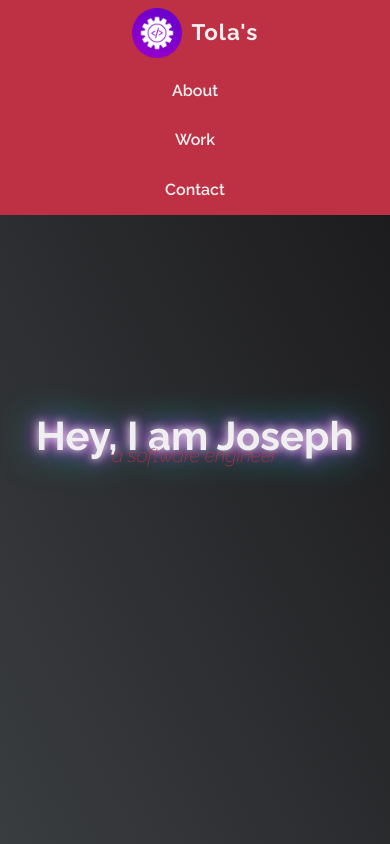
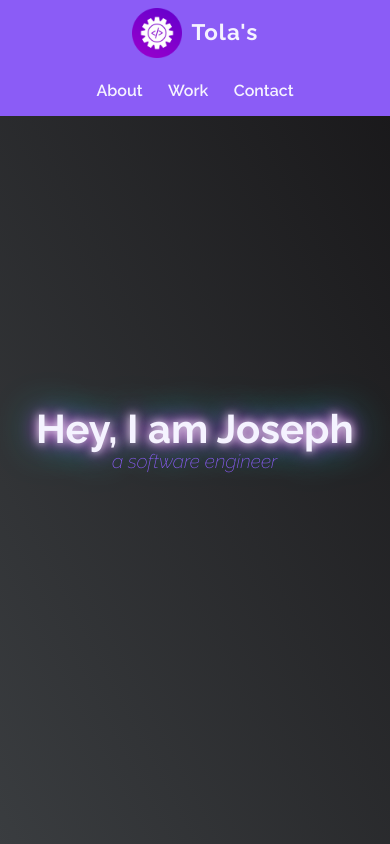
Before and after one commit to josephayanwuyi/Personal-Developer-Portfolio, a plain HTML site: page index.html in a window 390 px wide. Shown: the top 844 px of the page. Drawn offline with Linux system fonts and the light colour scheme.

Commit message:
update color preference and reduce margin top of paragraph inside welcome-section

```diff
--- a/styles.css
+++ b/styles.css
@@ -16,10 +16,10 @@ html {
 }
 
 :root {
-    --main-white: #f0f0f0;
-    --main-red: #be3144;
-    --main-blue: #45567d;
-    --main-gray: #303841;
+    --main-white: #f5f3ff;
+    --main-red: #8b5cf6;
+    --main-blue: #312e81;
+    --main-gray: #4338ca;
 }
 
 body {
@@ -444,7 +444,7 @@ footer {
 @media (max-width: 480px) {
 
     .nav-list {
-        flex-direction: column;
+        flex-direction: row;
         width: 100%;
     }
 
@@ -460,6 +460,7 @@ footer {
 
     .welcome-section > p {
         font-size: 1.2rem;
+        margin-top: -12px;
     }
     .projects-grid {
         grid-template-columns: 1fr;
```
